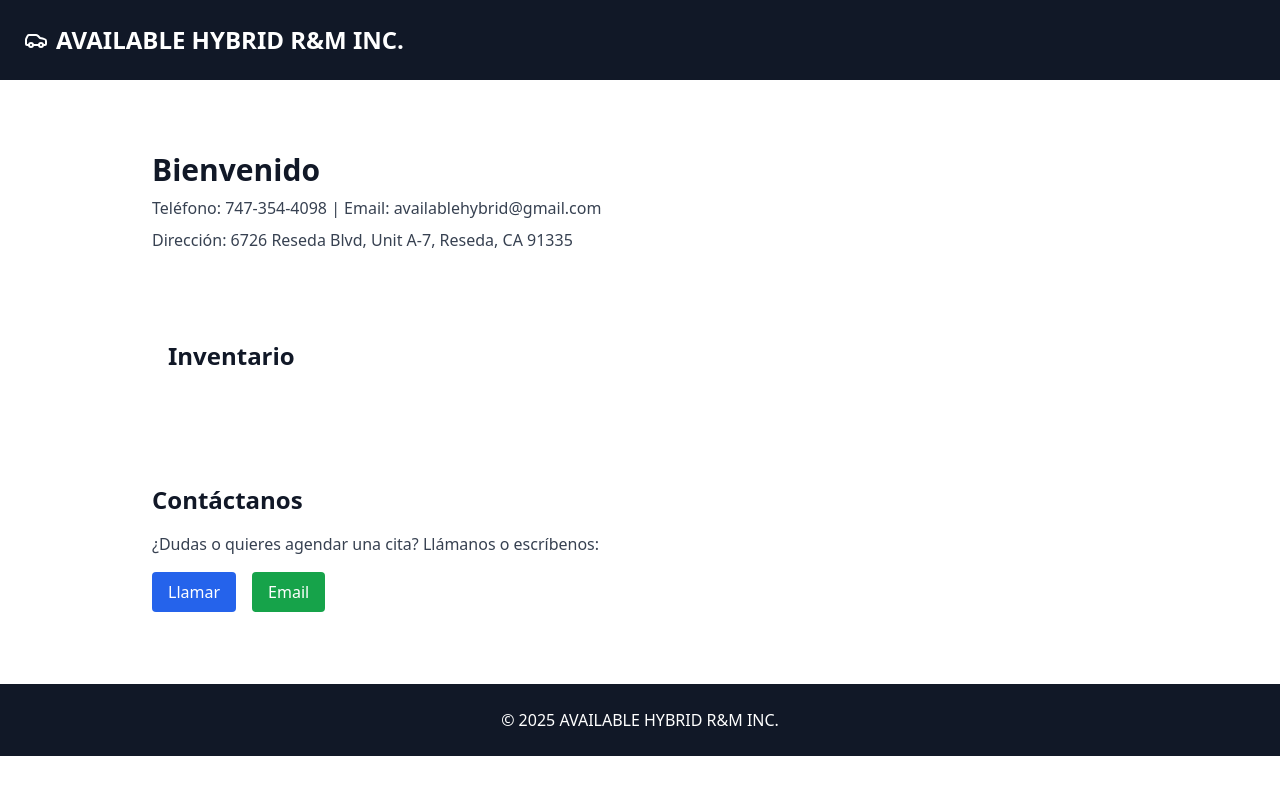
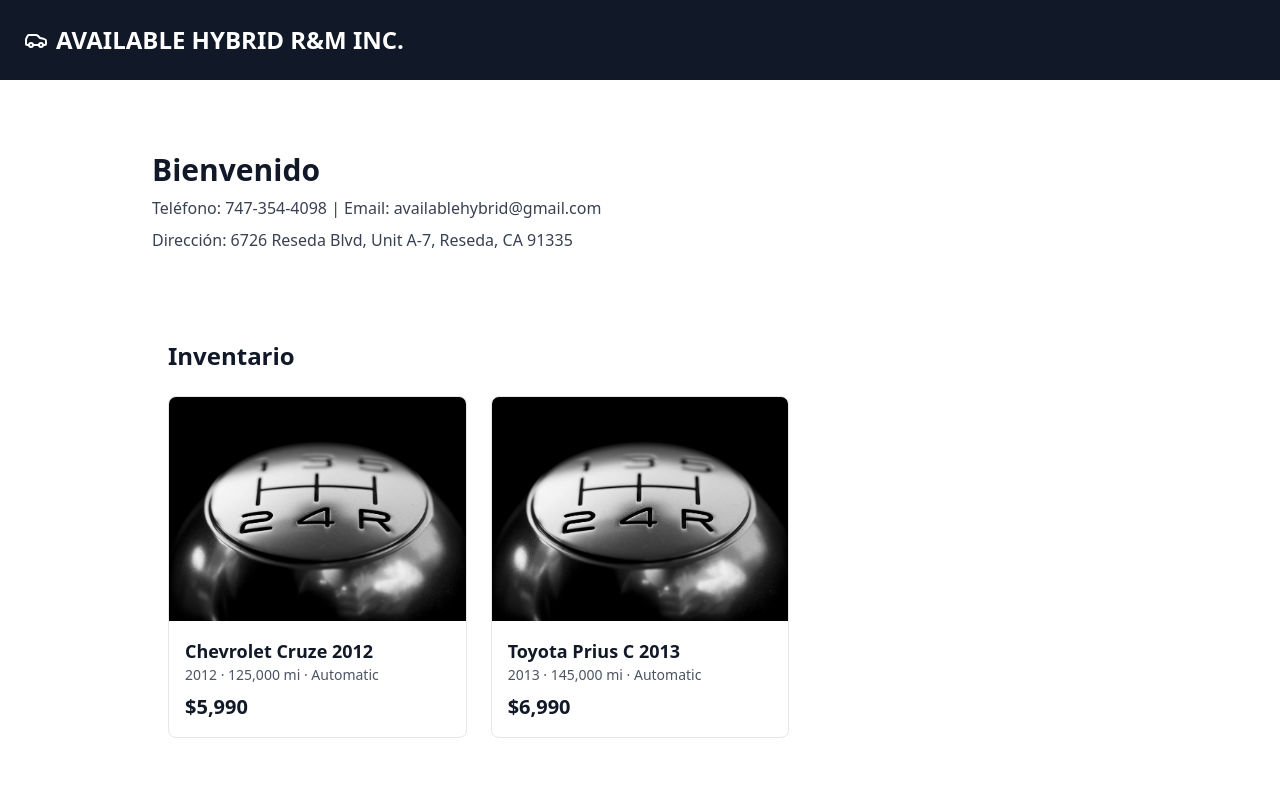
Before and after one commit to availablehybrid1/available-hybrid-site1, a Next.js app: page / in a window 1280 px wide. Shown: the top 800 px of the page. Built offline with nearby package versions, Linux system fonts and the light colour scheme.

Commit message:
Update inventory.ts

```diff
--- a/data/inventory.ts
+++ b/data/inventory.ts
@@ -15,8 +15,7 @@ export type Vehicle = {
   interior?: string;
   price?: number;
   description?: string;
-  // OBLIGATORIO: siempre existirá gracias al normalizador de abajo
-  photos: string[];
+  photos?: string[]; // <-- AHORA OPCIONAL
 };
 
 // Imagen de respaldo (asegúrate de que exista en /public)
@@ -25,26 +24,39 @@ const PLACEHOLDER = "/placeholder-car.jpg";
 // ------------------------------------------------------------------
 // 1) Coloca aquí tus autos SIN preocuparte por 'photos'.
 //    Si no pones 'photos', se asignará automáticamente el placeholder.
-//    Puedes dejarlo vacío si aún no tienes inventario.
 // ------------------------------------------------------------------
-const rawInventory: Array<Omit<Vehicle, "photos"> & { photos?: string[] }> = [
-  // Ejemplo (puedes borrar/editar):
-  // {
-  //   id: "cruze-2012",
-  //   title: "Chevrolet Cruze 2012",
-  //   year: 2012,
-  //   make: "Chevrolet",
-  //   model: "Cruze",
-  //   mileage: 125000,
-  //   price: 5990,
-  //   // photos: ["/car1.jpg", "/car2.jpg"], // opcional
-  // },
+const rawInventory: Array<Vehicle> = [
+  // Ejemplo (puedes editar o agregar los tuyos):
+  {
+    id: "cruze-2012",
+    title: "Chevrolet Cruze 2012",
+    year: 2012,
+    make: "Chevrolet",
+    model: "Cruze",
+    mileage: 125000,
+    price: 5990,
+    transmission: "Automatic",
+    fuel: "Gasoline",
+    // photos: ["/car1.jpg", "/car2.jpg"], // opcional
+  },
+  {
+    id: "prius-c-2013",
+    title: "Toyota Prius C 2013",
+    year: 2013,
+    make: "Toyota",
+    model: "Prius C",
+    mileage: 145000,
+    price: 6990,
+    transmission: "Automatic",
+    fuel: "Hybrid",
+    // photos: ["/WhatsApp Image 2025-10-08 at 7.39.45 AM (1).jpeg"], // opcional
+  },
 ];
 
 // ------------------------------------------------------------------
 // 2) Normalizamos para garantizar que 'photos' SIEMPRE exista.
 // ------------------------------------------------------------------
 export const inventory: Vehicle[] = rawInventory.map((v) => ({
+  ...v,
   photos: v.photos && v.photos.length ? v.photos : [PLACEHOLDER],
-  ...v,
 }));
```
